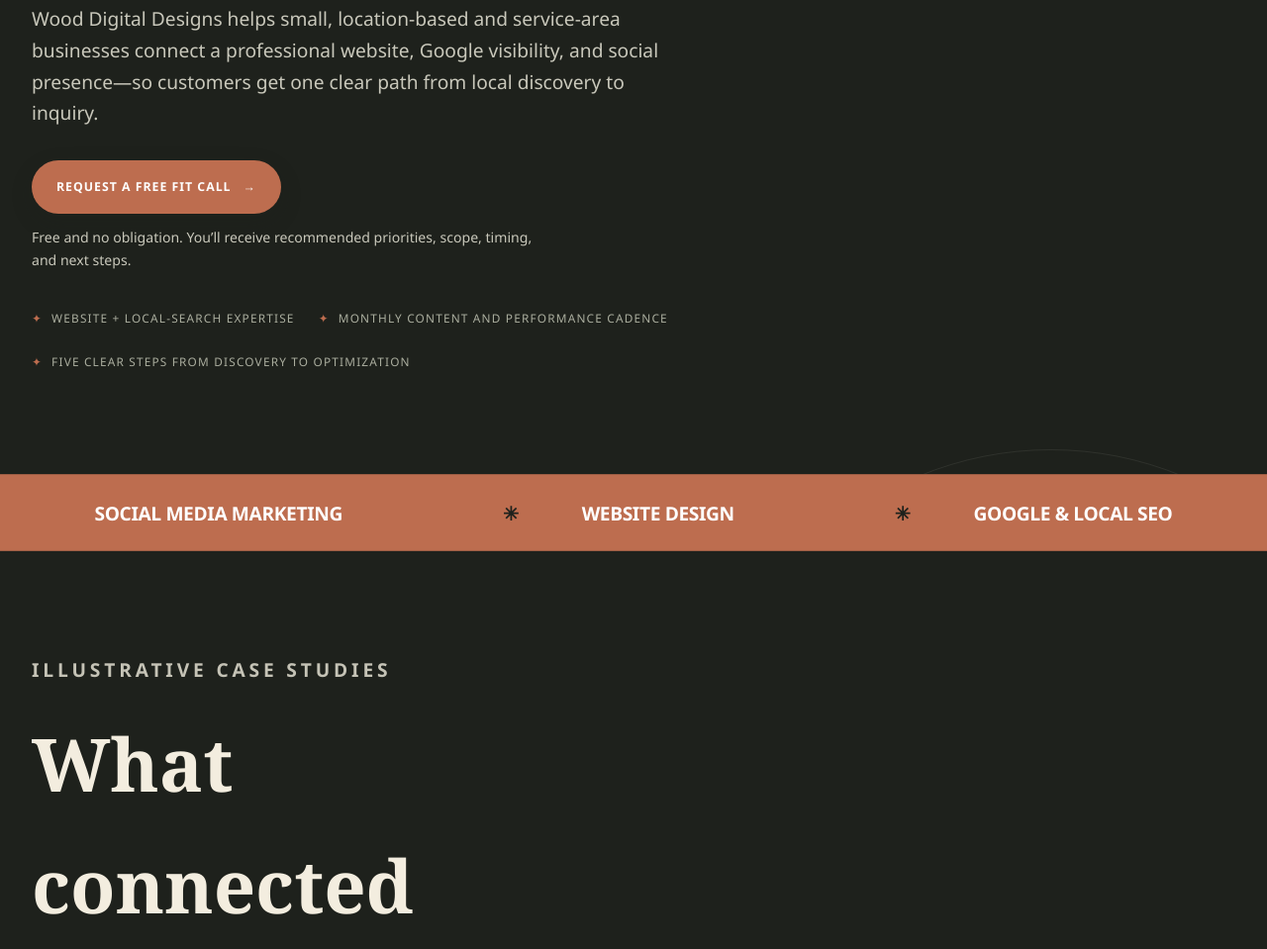
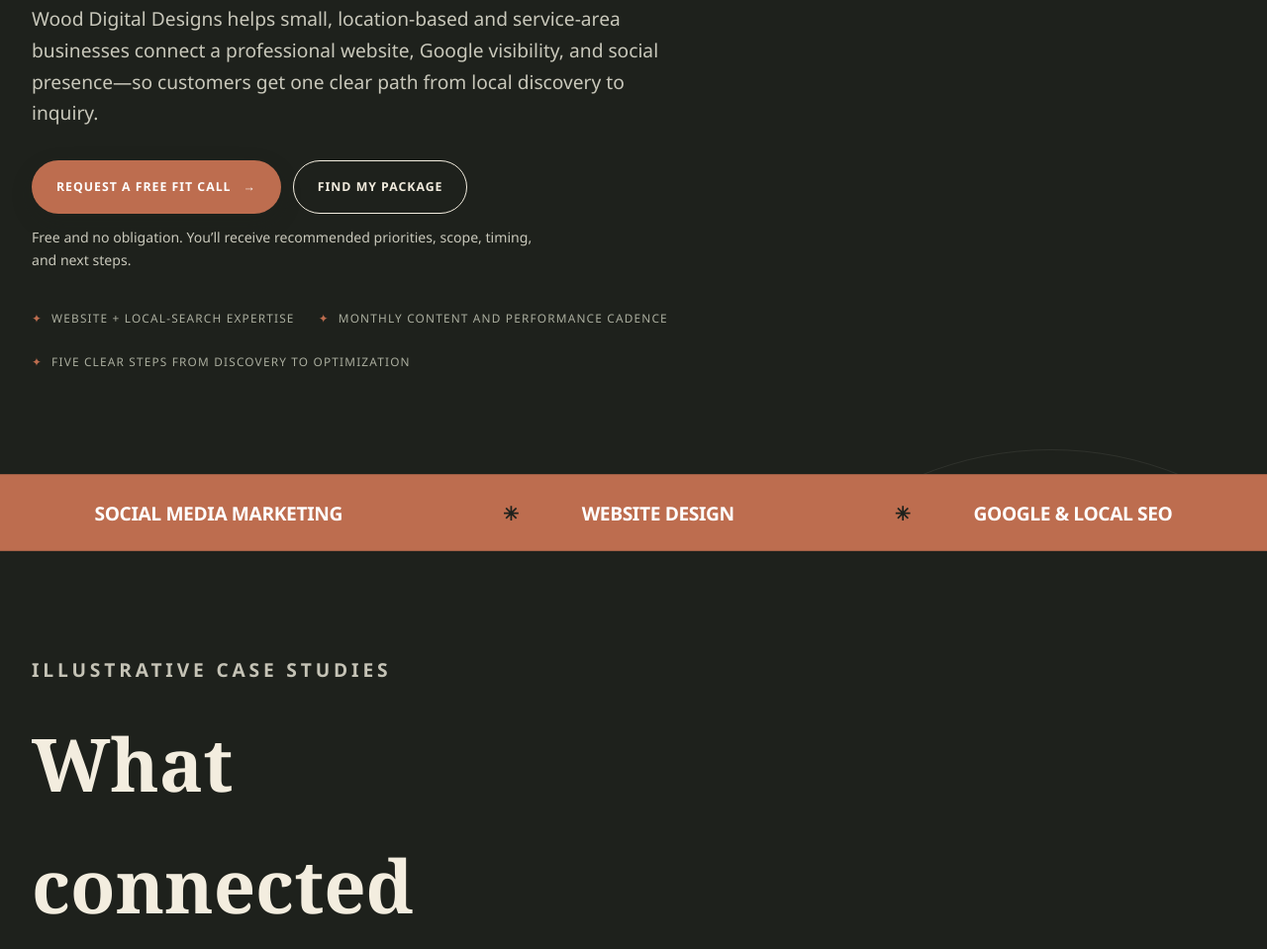
Before and after one commit to zachwood222/WoodDigitalDesigns, a website: page public/index.html in a window 1280 px wide. Shown: the part 1689-2648 px from the top of the page at 99% size. Drawn offline with Linux system fonts and the light colour scheme.

Commit message:
Add hero package finder CTA

```diff
--- a/public/index.html
+++ b/public/index.html
@@ -37,7 +37,7 @@
     <section class="hero section">
       <div class="orb orb-one" aria-hidden="true"></div><div class="orb orb-two" aria-hidden="true"></div>
       <div class="container hero-grid">
-        <div class="hero-copy reveal"><p class="eyebrow">Connected digital growth for local businesses</p><h1>Websites and local search built to turn nearby attention into inquiries.</h1><p class="hero-text">Wood Digital Designs helps small, location-based and service-area businesses connect a professional website, Google visibility, and social presence—so customers get one clear path from local discovery to inquiry.</p><div class="button-row"><a class="button primary" href="#contact">Request a free fit call <span aria-hidden="true">→</span></a></div><p class="hero-reassurance">Free and no obligation. You’ll receive recommended priorities, scope, timing, and next steps.</p><ul class="hero-points"><li>Website + local-search expertise</li><li>Monthly content and performance cadence</li><li>Five clear steps from discovery to optimization</li></ul></div>
+        <div class="hero-copy reveal"><p class="eyebrow">Connected digital growth for local businesses</p><h1>Websites and local search built to turn nearby attention into inquiries.</h1><p class="hero-text">Wood Digital Designs helps small, location-based and service-area businesses connect a professional website, Google visibility, and social presence—so customers get one clear path from local discovery to inquiry.</p><div class="button-row"><a class="button primary" href="#contact">Request a free fit call <span aria-hidden="true">→</span></a><a class="button secondary hero-secondary" href="#package-finder">Find my package</a></div><p class="hero-reassurance">Free and no obligation. You’ll receive recommended priorities, scope, timing, and next steps.</p><ul class="hero-points"><li>Website + local-search expertise</li><li>Monthly content and performance cadence</li><li>Five clear steps from discovery to optimization</li></ul></div>
         <div class="hero-visual reveal" data-parallax="0.08"><span class="visual-label">Your connected digital presence</span><img src="/assets/wood-digital-designs-logo.webp" alt="Wood Digital Designs" width="1536" height="1536"><div class="orbit-card card-a">Social<br><strong>Stay visible</strong></div><div class="orbit-card card-b">Website<br><strong>Build trust</strong></div><div class="orbit-card card-c">Google<br><strong>Get found</strong></div></div>
       </div>
     </section>
--- a/public/styles.css
+++ b/public/styles.css
@@ -121,6 +121,8 @@ h4 { font-size: 0.74rem; letter-spacing: 0.16em; text-transform: uppercase; }
 .button.primary:hover { background: var(--accent-hover); }
 .button.secondary { border-color: currentColor; background: transparent; }
 .button.secondary:hover { background: var(--ink); border-color: var(--ink); color: var(--cream); }
+.hero .button.secondary { border-color: var(--cream); color: var(--cream); }
+.hero .button.secondary:hover { background: var(--cream); border-color: var(--cream); color: var(--ink); }
 .button.full { width: 100%; }
 .button.small { min-height: 44px; padding: 9px 18px; }
 .hero-reassurance { max-width: 520px; margin: 12px 0 0; color: #c9c8bb; font-size: 0.88rem; }
```
